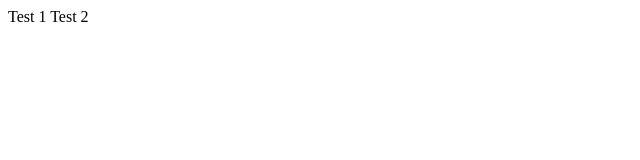
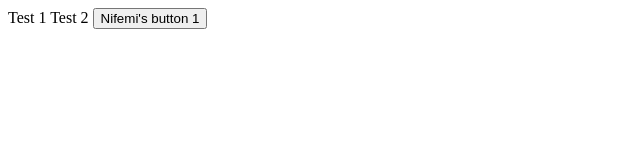
Before and after one commit to spyatmycode/test_repo, a plain HTML site: page index.html in a window 1280 px wide. Shown: the whole page, without its empty margins (0-640 px from the left). Drawn offline with Linux system fonts and the light colour scheme.

Commit message:
feat(): added button

```diff
--- a/index.html
+++ b/index.html
@@ -12,5 +12,10 @@
     Test 1
     Test 2
 
+
+    <button>
+        Nifemi's button 1
+    </button>
+
 </body>
 </html>
```
